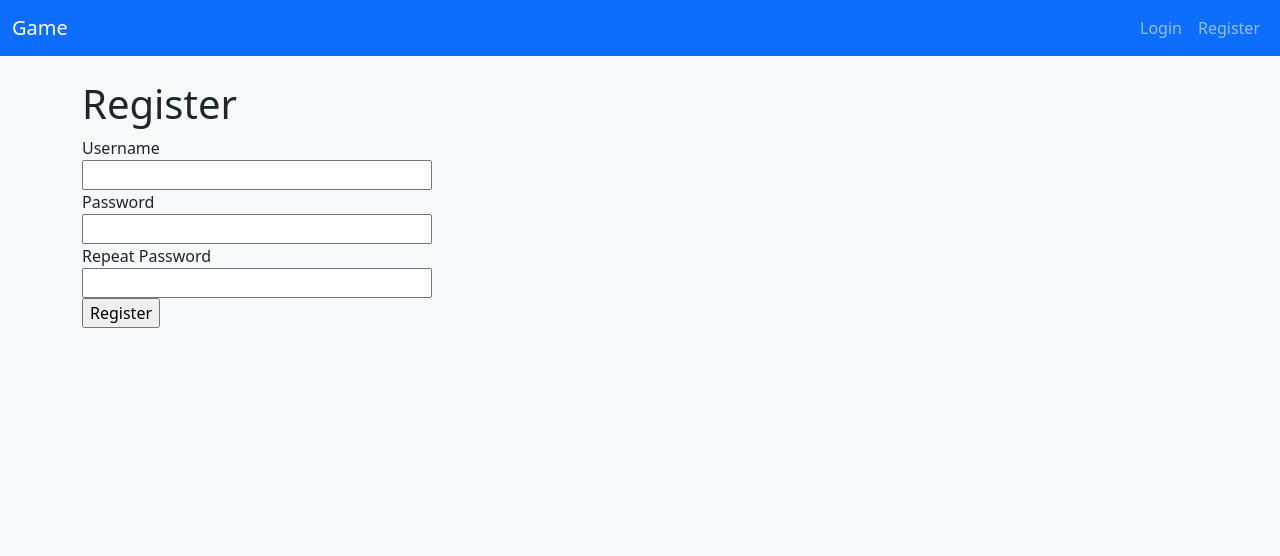
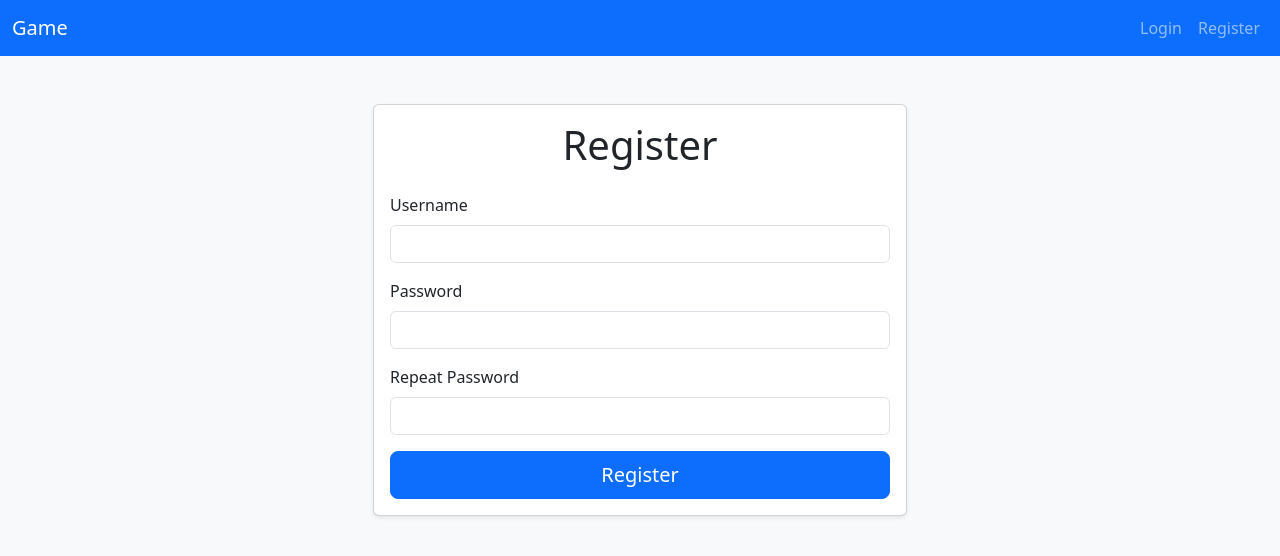
Before and after one commit to palex08/Lesson_Flask_final_project, a Flask app: page /register in a window 1280 px wide. Shown: the top 556 px of the page. Run offline with Flask 3, Linux system fonts and the light colour scheme.

Commit message:
Use bootstrap

```diff
--- a/app/templates/register.html
+++ b/app/templates/register.html
@@ -1,24 +1,33 @@
 {% extends "base.html" %}
 
 {% block content %}
-    <h1>Register</h1>
+<div class="container mt-5">
+    <div class="row justify-content-center">
+        <div class="col-md-6">
+            <div class="card shadow-sm">
+                <div class="card-body">
+                    <h1 class="card-title text-center mb-4">Register</h1>
                     <form action="{{ url_for('register') }}" method="post">
                         {{ form.hidden_tag() }}
-        <div>
-            {{ form.username.label }}<br>
-            {{ form.username(size=32) }}<br>
+                        <div class="mb-3">
+                            {{ form.username.label(class="form-label") }}
+                            {{ form.username(class="form-control", size=32) }}
                         </div>
-        <div>
-            {{ form.password.label }}<br>
-            {{ form.password(size=32) }}<br>
+                        <div class="mb-3">
+                            {{ form.password.label(class="form-label") }}
+                            {{ form.password(class="form-control", size=32) }}
                         </div>
-        <div>
-            {{ form.confirm_password.label }}<br>
-            {{ form.confirm_password(size=32) }}<br>
+                        <div class="mb-3">
+                            {{ form.confirm_password.label(class="form-label") }}
+                            {{ form.confirm_password(class="form-control", size=32) }}
                         </div>
-        <div>
-            {{ form.submit() }}
+                        <div class="d-grid">
+                            {{ form.submit(class="btn btn-primary btn-lg btn-block") }}
                         </div>
                     </form>
-
+                </div>
+            </div>
+        </div>
+    </div>
+</div>
 {% endblock %}
```
Also changed, not shown: app/templates/index.html (+10 -3 lines), app/templates/login.html (+24 -15 lines). Lines whose indentation alone changed are shown as unchanged.
